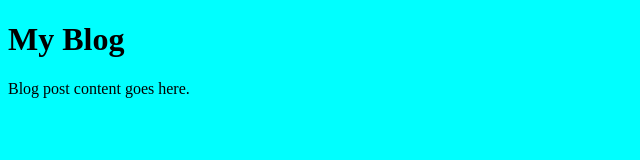
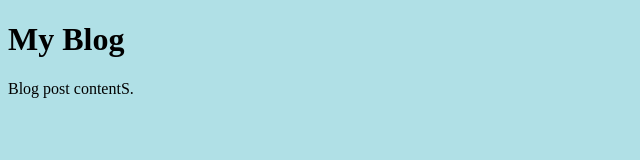
Before and after one commit to AleenaKhalid/Blogging-Website, a website: page src/blog.html in a window 1280 px wide. Shown: the whole page, without its empty margins (0-640 px from the left). Drawn offline with Linux system fonts and the light colour scheme.

Commit message:
add feature/blog-page

```diff
--- a/src/blog.html
+++ b/src/blog.html
@@ -7,6 +7,6 @@
 </head>
 <body>
   <h1>My Blog</h1>
-  <p>Blog post content goes here.</p>
+  <p>Blog post contentS.</p>
 </body>
 </html>
--- a/styles/blog.css
+++ b/styles/blog.css
@@ -1,3 +1,3 @@
 body{
-    background-color: aqua;
+    background-color: powderblue;
 }
```
